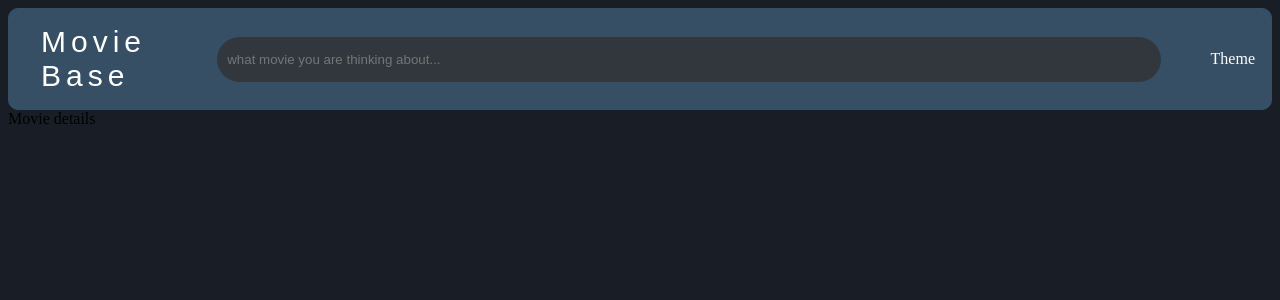
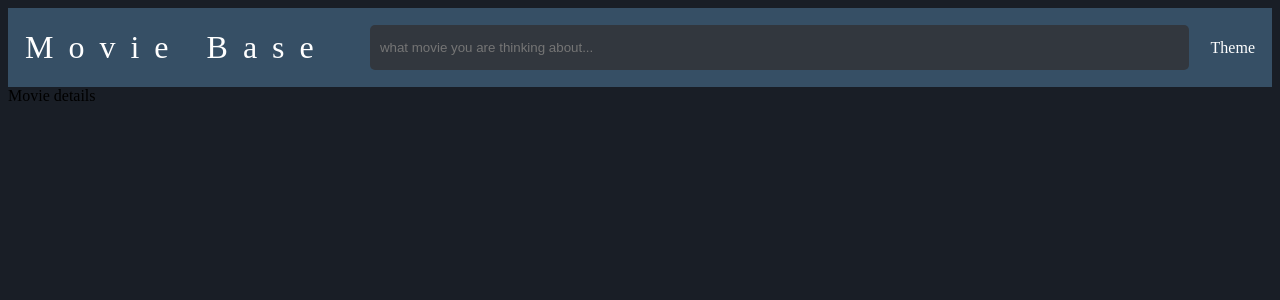
Before and after one commit to Mohitbhatt27/Mohitbhatt27-Movie-Booking-Application, a React (Vite) app: page /movie/1 in a window 1280 px wide. Shown: the top 300 px of the page. Built offline with nearby package versions, Linux system fonts and the light colour scheme; no server answers.

Commit message:
Added UI for autocomplete search

```diff
--- a/src/App.jsx
+++ b/src/App.jsx
@@ -1,6 +1,6 @@
 import './App.css'
 import MainRoutes from './routes/MainRoutes';
-import Navbar from './components/Navbar';
+import Navbar from './components/navbar/Navbar';
 
 function App() {
 
--- a/src/components/Navbar.jsx
+++ /dev/null
@@ -1,15 +0,0 @@
-import "./Navbar.css";
-function Navbar() {
-  return (
-    <div className="navbar-wrapper">
-      <div>Movie Base</div>
-      <div className="search-bar">
-        <input type="text" placeholder="what movie you are thinking about..." />
-      </div>
-
-      <div>Theme</div>
-    </div>
-  );
-}
-
-export default Navbar;
--- a/src/components/Navbar.css
+++ b/src/components/navbar/Navbar.css
@@ -6,21 +6,16 @@
   align-items: center;
   background-color: var(--dull-blue);
   color: white;
-  border-radius: 10px;
+
 }
 
 .navbar-wrapper div:nth-child(1) {
-  font-size: 30px;
-  letter-spacing: 5px;
-  font-family: Arial, Helvetica, sans-serif;
-  padding-left: 1rem;
+  font-size: xx-large;
+  letter-spacing: 15px;
 }
 
 .navbar-wrapper div:nth-child(2) {
-  display: flex;
-  flex-basis: 90%;
-  padding-left: none;
-  margin-right: 50px;
+  flex-basis: 65%;
 }
 
 .navbar-wrapper div:nth-child(2) input {
@@ -29,6 +24,26 @@
   padding: 10px;
   background-color: var(--light-prime-gray);
   border: none;
-  border-radius: 30px;
+  border-radius: 5px;
   color: white;
 }
+
+.search-bar {
+  position: relative;
+}
+
+#result-list {
+  /* display: none; */
+  position: absolute;
+  background-color: whitesmoke;
+  color: black;
+  width: 100%;
+  border-radius: 10px;
+}
+#result-list > .autocomplete-result {
+  font-size: large;
+  letter-spacing: 0;
+  margin-bottom: 1rem;
+  padding: 1rem;
+  border-bottom: 1px solid black;
+}
--- /dev/null
+++ b/src/components/navbar/Navbar.jsx
@@ -0,0 +1,38 @@
+import { useRef, useState } from "react";
+import "./Navbar.css";
+function Navbar() {
+  // const resultListRef = useRef(null);
+  const [isAutoCompleteVisible, setIsAutoCompleteVisible] = useState(false);
+
+  return (
+    <div className="navbar-wrapper">
+      <div>Movie Base</div>
+      <div className="search-bar">
+        <input
+          id="movie-search-input"
+          type="text"
+          onFocus={() => {
+            setIsAutoCompleteVisible(true);
+          }}
+          onBlur={() => {
+            setIsAutoCompleteVisible(false);
+          }}
+          placeholder="what movie you are thinking about..."
+        />
+
+        <div
+          id="result-list"
+          style={{ display: isAutoCompleteVisible ? "block" : "none" }}
+        >
+          <div className="autocomplete-result">result 1</div>
+          <div className="autocomplete-result">result 2</div>
+          <div className="autocomplete-result">result 3</div>
+          <div className="autocomplete-result">result 4</div>
+        </div>
+      </div>
+      <div>Theme</div>
+    </div>
+  );
+}
+
+export default Navbar;
```
Also changed, not shown: src/pages/Home.jsx (+0 -12 lines).
